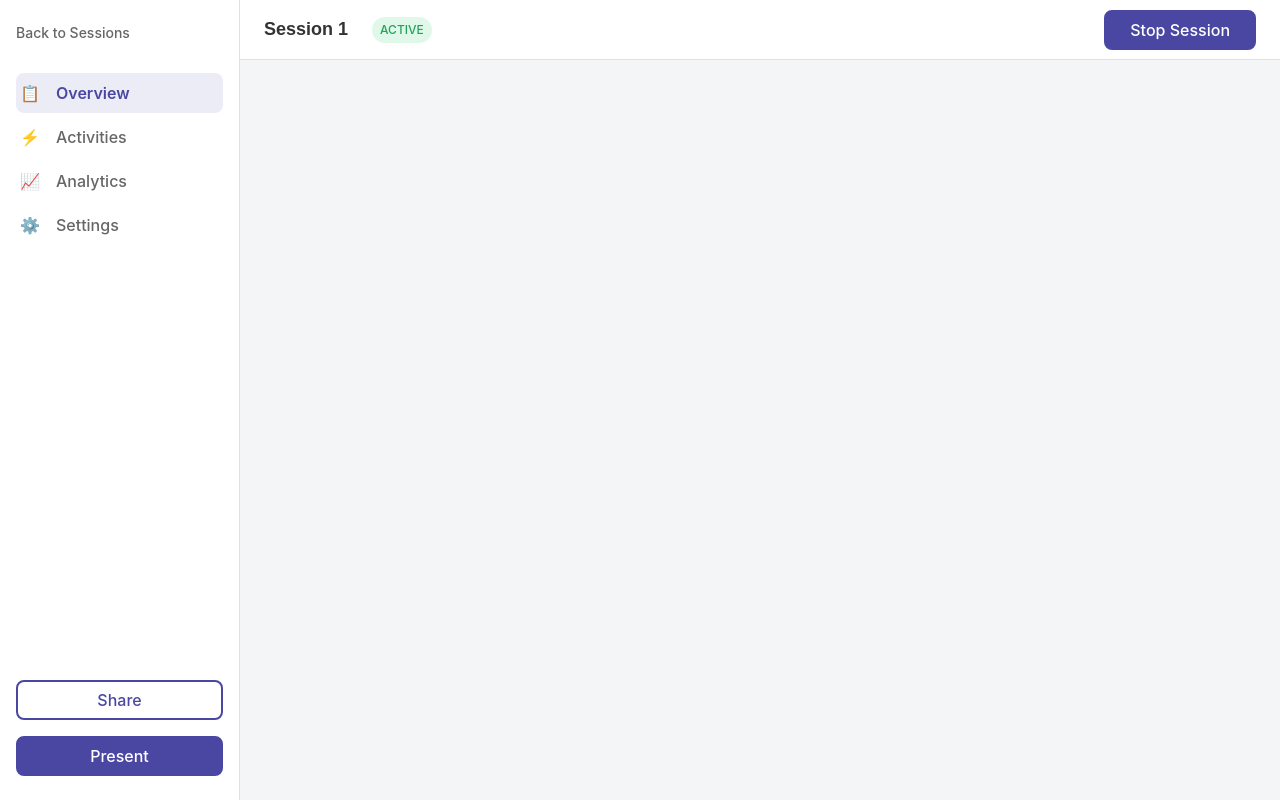
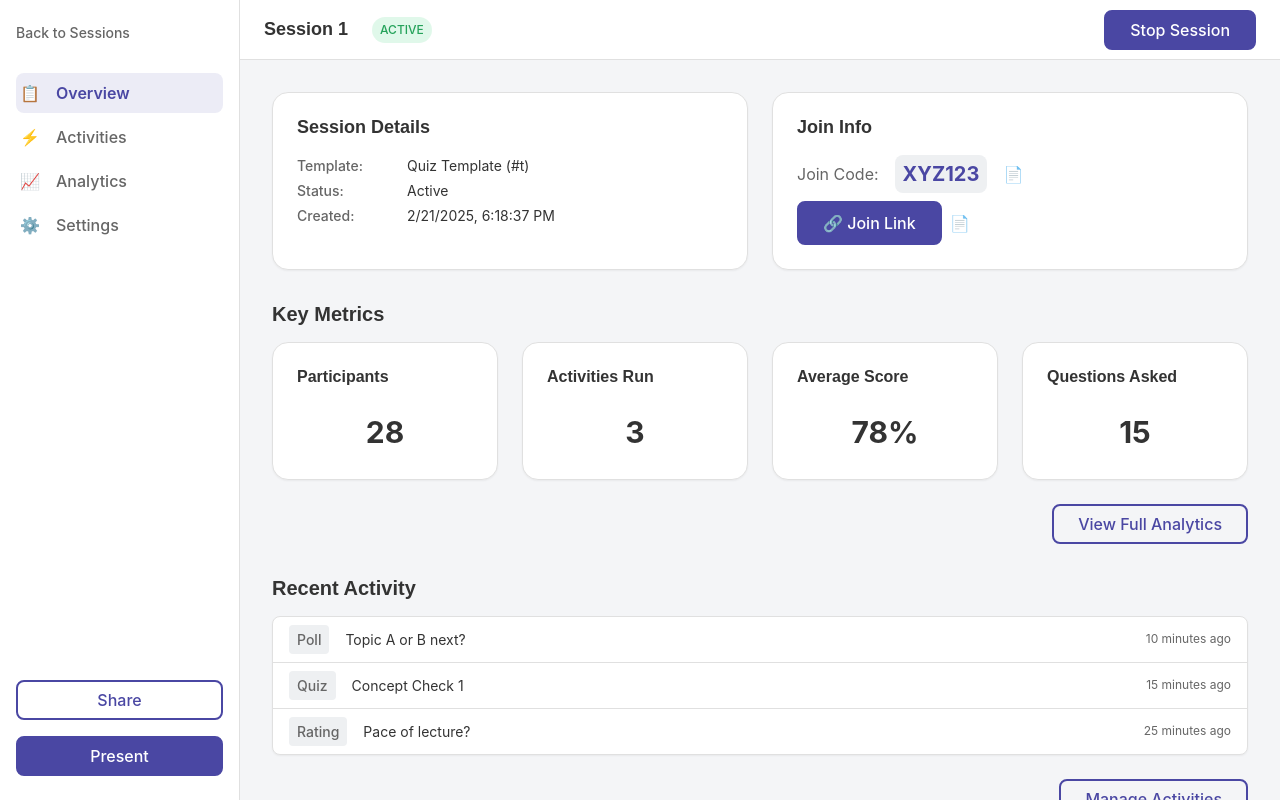
Before and after one commit to MiraZzle/hlasovatko-bachelor-thesis, a SvelteKit app in the folder manager/: page /sessions/1/overview in a window 1280 px wide. Built offline with nearby package versions, Linux system fonts and the light colour scheme.

Commit message:
feat: add session overview

```diff
--- a/manager/src/routes/sessions/[session_id]/overview/+page.svelte
+++ b/manager/src/routes/sessions/[session_id]/overview/+page.svelte
@@ -0,0 +1,347 @@
+<script lang="ts">
+	import { page } from '$app/stores';
+	import Button from '$components/elements/typography/Button.svelte'; // Verify path
+	// Reuse StatCard or create a more specific InfoCard if needed
+	import StatCard from '$components/dashboard/StatCard.svelte'; // Verify path
+	import { goto } from '$app/navigation';
+
+	// --- Get Session ID ---
+	let { session_id } = $page.params;
+
+	// --- Dummy Data (Replace with actual data fetched based on session_id) ---
+	// This data would typically come from a load function or an API call
+	let sessionDetails = $state({
+		title: `Session ${session_id} Overview`,
+		templateTitle: `Quiz Template (#t${session_id.substring(1)})`,
+		status: 'Active',
+		createdDate: new Date(Date.now() - 2 * 60 * 60 * 1000).toISOString(), // Example: 2 hours ago
+		joinCode: 'XYZ123', // Example join code
+		joinLink: `/join/${session_id}` // Example link
+	});
+
+	let sessionMetrics = $state({
+		participants: 28,
+		activitiesRun: 3,
+		averageScore: 78, // Example metric
+		questionsAsked: 15 // Example metric
+	});
+
+	let recentActivities = $state([
+		{ id: 'act1', type: 'Poll', question: 'Topic A or B next?', time: '10 minutes ago' },
+		{ id: 'act2', type: 'Quiz', question: 'Concept Check 1', time: '15 minutes ago' },
+		{ id: 'act3', type: 'Rating', question: 'Pace of lecture?', time: '25 minutes ago' }
+	]);
+
+	// --- Handlers ---
+	function copyJoinCode() {
+		navigator.clipboard
+			.writeText(sessionDetails.joinCode)
+			.then(() => alert(`Code ${sessionDetails.joinCode} copied!`))
+			.catch((err) => console.error('Failed to copy code:', err));
+	}
+	function copyJoinLink() {
+		const fullLink = `${$page.url.origin}${sessionDetails.joinLink}`;
+		navigator.clipboard
+			.writeText(fullLink)
+			.then(() => alert(`Link copied!`))
+			.catch((err) => console.error('Failed to copy link:', err));
+	}
+	function viewFullAnalytics() {
+		goto(`/sessions/${session_id}/analytics`);
+	}
+	function manageActivities() {
+		goto(`/sessions/${session_id}/activities`);
+	}
+
+	// Placeholder Icons
+	const IconUsers = () => '👥';
+	const IconList = () => '📋';
+	const IconCheck = () => '✅';
+	const IconQuestion = () => '❓';
+	const IconCopy = () => '📄';
+	const IconLink = () => '🔗';
+</script>
+
+<svelte:head>
+	<title>Overview: {sessionDetails.title} - EngaGenie</title>
+</svelte:head>
+
+<div class="session-overview-page">
+	<section class="session-overview-page__info-section">
+		<div class="info-card info-card--details">
+			<h2 class="info-card__title">Session Details</h2>
+			<dl class="info-card__list">
+				<dt>Template:</dt>
+				<dd>{sessionDetails.templateTitle}</dd>
+				<dt>Status:</dt>
+				<dd>{sessionDetails.status}</dd>
+				<dt>Created:</dt>
+				<dd>{new Date(sessionDetails.createdDate).toLocaleString()}</dd>
+			</dl>
+		</div>
+		<div class="info-card info-card--join">
+			<h2 class="info-card__title">Join Info</h2>
+			<div class="info-card__join-code">
+				<span>Join Code:</span>
+				<strong>{sessionDetails.joinCode}</strong>
+				<button onclick={copyJoinCode} class="info-card__copy-button" aria-label="Copy join code">
+					{IconCopy()}
+				</button>
+			</div>
+			<div class="info-card__join-link">
+				<Button href={sessionDetails.joinLink}>
+					{IconLink()} Join Link
+				</Button>
+				<button onclick={copyJoinLink} class="info-card__copy-button" aria-label="Copy join link">
+					{IconCopy()}
+				</button>
+			</div>
+		</div>
+	</section>
+
+	<section class="session-overview-page__metrics-section">
+		<h2 class="section-title">Key Metrics</h2>
+		<div class="metrics-grid">
+			<StatCard title="Participants">
+				<span class="metric-value">{sessionMetrics.participants}</span>
+			</StatCard>
+			<StatCard title="Activities Run">
+				<span class="metric-value">{sessionMetrics.activitiesRun}</span>
+			</StatCard>
+			<StatCard title="Average Score">
+				<span class="metric-value">{sessionMetrics.averageScore}%</span>
+			</StatCard>
+			<StatCard title="Questions Asked">
+				<span class="metric-value">{sessionMetrics.questionsAsked}</span>
+			</StatCard>
+		</div>
+		<div class="section-footer">
+			<Button variant="outline" onclick={viewFullAnalytics}>View Full Analytics</Button>
+		</div>
+	</section>
+
+	<section class="session-overview-page__recent-activity-section">
+		<h2 class="section-title">Recent Activity</h2>
+		<ul class="recent-activity-list">
+			{#each recentActivities as activity (activity.id)}
+				<li class="recent-activity-item">
+					<span class="recent-activity-item__type">{activity.type}</span>
+					<span class="recent-activity-item__question">{activity.question}</span>
+					<span class="recent-activity-item__time">{activity.time}</span>
+				</li>
+			{:else}
+				<li class="recent-activity-item--empty">No activities run yet.</li>
+			{/each}
+		</ul>
+		<div class="section-footer">
+			<Button variant="outline" onclick={manageActivities}>Manage Activities</Button>
+		</div>
+	</section>
+</div>
+
+<style lang="scss">
+	@import '../../../../styles/variables.scss'; // Adjust path depth
+
+	// Block: session-overview-page
+	.session-overview-page {
+		display: flex;
+		flex-direction: column;
+		gap: $spacing-xl; // Space between sections
+	}
+
+	// --- Section: Info ---
+	.session-overview-page__info-section {
+		display: grid;
+		grid-template-columns: repeat(auto-fit, minmax(280px, 1fr));
+		gap: $spacing-lg;
+	}
+
+	// Block: info-card (Used within info section)
+	.info-card {
+		background-color: $color-surface;
+		border-radius: $border-radius-lg;
+		padding: $spacing-lg;
+		border: 1px solid $color-border-light;
+		box-shadow: $box-shadow-sm;
+
+		// Element: Title
+		&__title {
+			font-size: $font-size-lg;
+			font-weight: $font-weight-semibold;
+			margin-top: 0;
+			margin-bottom: $spacing-md;
+			color: $color-text-primary;
+		}
+
+		// Element: Definition List for details
+		&__list {
+			font-size: $font-size-sm;
+			dt {
+				color: $color-text-secondary;
+				float: left;
+				clear: left;
+				width: 100px; // Adjust width as needed
+				margin-right: $spacing-sm;
+				margin-bottom: $spacing-xs;
+				font-weight: $font-weight-medium;
+			}
+			dd {
+				color: $color-text-primary;
+				margin-left: 110px; // Corresponds to dt width + margin
+				margin-bottom: $spacing-xs;
+			}
+		}
+
+		// Element: Join Code Area
+		&__join-code {
+			display: flex;
+			align-items: center;
+			gap: $spacing-md;
+			font-size: $font-size-md;
+			margin-bottom: $spacing-sm;
+
+			span {
+				color: $color-text-secondary;
+			}
+			strong {
+				font-size: $font-size-xl;
+				font-weight: $font-weight-bold;
+				color: $color-primary;
+				background-color: $color-surface-alt;
+				padding: $spacing-xs $spacing-sm;
+				border-radius: $border-radius-md;
+			}
+		}
+		// Element: Join Link Area
+		&__join-link {
+			display: flex;
+			align-items: center;
+			gap: $spacing-sm;
+		}
+
+		// Element: Copy Button (common style)
+		&__copy-button {
+			background: none;
+			border: none;
+			padding: $spacing-xs;
+			margin: -$spacing-xs;
+			cursor: pointer;
+			color: $color-text-secondary;
+			border-radius: $border-radius-circle;
+			display: inline-flex;
+			align-items: center;
+			justify-content: center;
+			&:hover {
+				background-color: $color-surface-alt;
+				color: $color-primary;
+			}
+			svg {
+				width: 16px;
+				height: 16px;
+			}
+		}
+	}
+
+	// --- Section: Metrics ---
+	.session-overview-page__metrics-section {
+		.section-title {
+			/* Defined below */
+		}
+		.metrics-grid {
+			display: grid;
+			grid-template-columns: repeat(auto-fit, minmax(180px, 1fr));
+			gap: $spacing-lg;
+		}
+		.metric-value {
+			// Style for the large number in StatCard
+			font-size: $font-size-3xl;
+			font-weight: $font-weight-bold;
+			color: $color-text-primary;
+			display: block; // Ensure it takes space
+			text-align: center; // Center the metric value
+			margin-top: $spacing-sm;
+		}
+		.section-footer {
+			/* Defined below */
+		}
+	}
+
+	// --- Section: Recent Activity ---
+	.session-overview-page__recent-activity-section {
+		.section-title {
+			/* Defined below */
+		}
+		.recent-activity-list {
+			list-style: none;
+			padding: 0;
+			margin: 0;
+			background-color: $color-surface;
+			border-radius: $border-radius-md;
+			border: 1px solid $color-border-light;
+			box-shadow: $box-shadow-sm;
+		}
+		.section-footer {
+			/* Defined below */
+		}
+	}
+
+	// Block: recent-activity-item (within list)
+	.recent-activity-item {
+		display: flex;
+		align-items: center;
+		gap: $spacing-md;
+		padding: $spacing-sm $spacing-md;
+		border-bottom: 1px solid $color-border-light;
+		font-size: $font-size-sm;
+
+		&:last-child {
+			border-bottom: none;
+		}
+
+		// Element: Type badge
+		&__type {
+			background-color: $color-surface-alt;
+			color: $color-text-secondary;
+			padding: $spacing-xs $spacing-sm;
+			border-radius: $border-radius-sm;
+			font-weight: $font-weight-medium;
+			white-space: nowrap;
+		}
+		// Element: Question text
+		&__question {
+			flex-grow: 1; // Take available space
+			color: $color-text-primary;
+			white-space: nowrap;
+			overflow: hidden;
+			text-overflow: ellipsis;
+		}
+		// Element: Time ago text
+		&__time {
+			color: $color-text-secondary;
+			font-size: $font-size-xs;
+			white-space: nowrap;
+			flex-shrink: 0;
+		}
+
+		// Modifier: Empty state
+		&--empty {
+			padding: $spacing-lg;
+			text-align: center;
+			color: $color-text-secondary;
+			font-style: italic;
+			border-bottom: none;
+		}
+	}
+
+	// --- Common Section Elements ---
+	.section-title {
+		font-size: $font-size-xl;
+		font-weight: $font-weight-semibold;
+		margin-bottom: $spacing-md;
+		color: $color-text-primary;
+	}
+	.section-footer {
+		margin-top: $spacing-lg;
+		text-align: right; // Align buttons right
+	}
+</style>
```
Also changed, not shown: manager/src/components/dashboard/SessionRow.svelte (+14 -2 lines).
